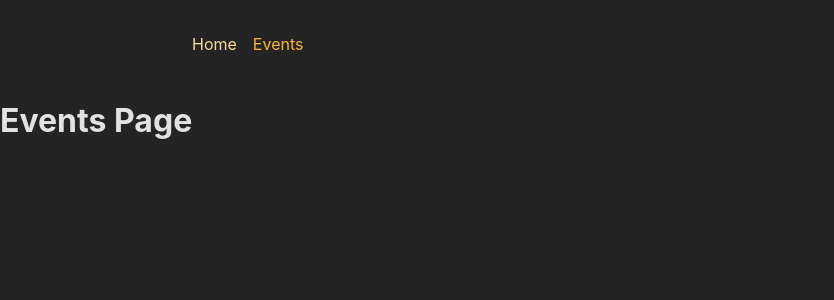
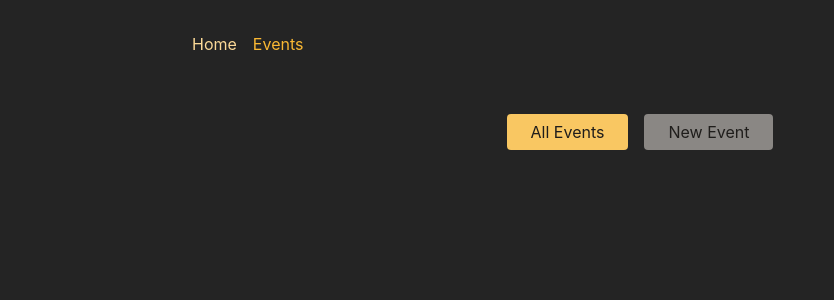
Before and after one commit to LordCracken/events-manager, a JavaScript app in the folder frontend/: page /events in a window 1280 px wide. Shown: the top 300 px of the page, without its empty margins (0-834 px from the left). Built offline with nearby package versions, Linux system fonts and the light colour scheme; the HTML template or start-up script is replaced by a standard one.

Commit message:
add events navigation in events page

```diff
--- a/frontend/src/pages/Events.js
+++ b/frontend/src/pages/Events.js
@@ -1,3 +1,11 @@
-const EventsPage = () => <h1>Events Page</h1>;
+import { Outlet } from 'react-router-dom';
+import EventsNavigation from '../components/EventsNavigation';
+
+const EventsPage = () => (
+  <>
+    <EventsNavigation />
+    <Outlet />
+  </>
+);
 
 export default EventsPage;
```
